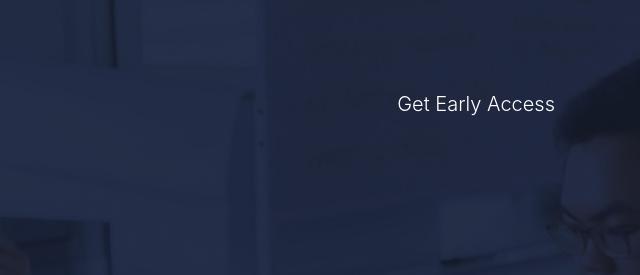
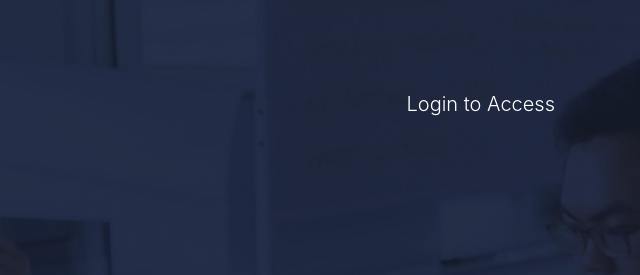
Before and after one commit to RajDkJangam/theAtlas, a plain HTML site: page index.html in a window 1280 px wide. Shown: the top 275 px of the page, 640-1280 px from the left. Drawn offline with Linux system fonts and the light colour scheme.

Commit message:
Update index.html

```diff
--- a/index.html
+++ b/index.html
@@ -27,7 +27,7 @@
                         <img src="img/logo.png" alt="logo">
                     </div>
                     <div class="col-6 align-self-center text-right">
-                        <a href="#" class="text-white lead">Get Early Access</a>
+                        <a href="#" class="text-white lead">Login to Access</a>
                     </div>
                 </div>
             </header>
```
